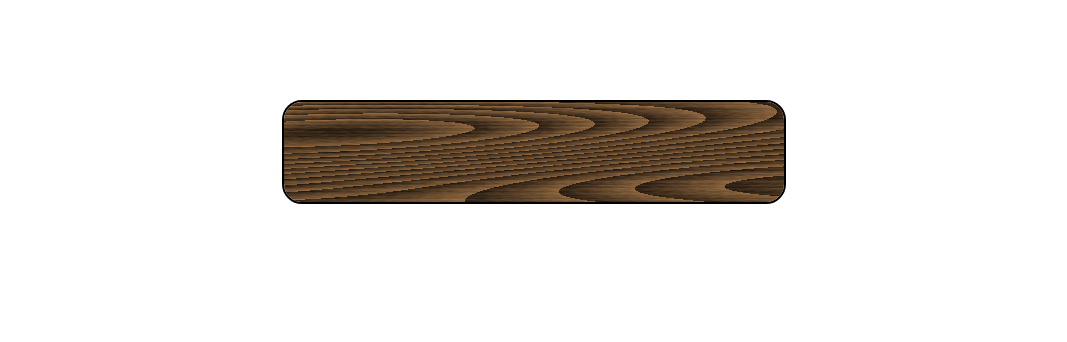
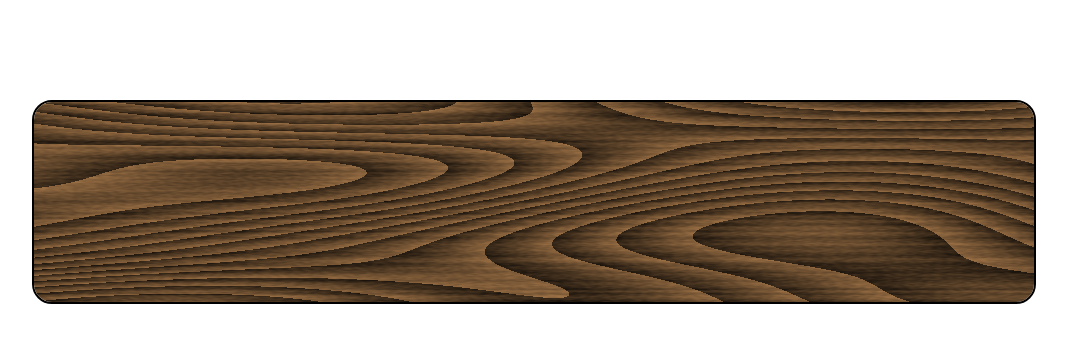
Before and after one commit to ganglio/dust.js, a plain HTML site: page canv.html in a window 1280 px wide. Shown: the whole page, without its empty margins (106-1173 px from the left). Drawn offline with Linux system fonts and the light colour scheme.

Commit message:
more playing. I can't stop

```diff
--- a/canv.html
+++ b/canv.html
@@ -14,6 +14,6 @@
 	<script type="text/javascript" src="texture.js"></script>
 </head>
 <body>
-	<canvas id="canvas" width="500" height="100"></canvas>
+	<canvas id="canvas" width="1000" height="200"></canvas>
 </body>
 </html>
--- a/texture.js
+++ b/texture.js
@@ -90,7 +90,7 @@
 		var canvas=document.getElementById("canvas"),
 		    ctx=canvas.getContext("2d"),
 		    imgData = ctx.createImageData(canvas.width, canvas.height),
-		    index=0, z=0.1, r=0, scaleX=0.1,scaleY=0.2,XX,YY;
+		    index=0, z=0, r=0, scaleX=0.2,scaleY=0.2,XX,YY;
 
 		for (var x=0; x<canvas.width; x++)
 			for (var y=0; y<canvas.height; y++) {
@@ -99,7 +99,7 @@
 				XX=scaleX*((2*x/canvas.width)-1);
 				YY=scaleY*((2*y/canvas.height)-1);
 
-				r=(Simplex(2*XX,2*YY,z)+1)*30;
+				r=(Simplex(2*XX,3*YY,YY)+1)*30;
 				r=(r-Math.round(r));
 				r+=Simplex(XX*200,YY*200,z)*0.5;
 				r+=Simplex(XX,YY*100,z)*0.7;
```
